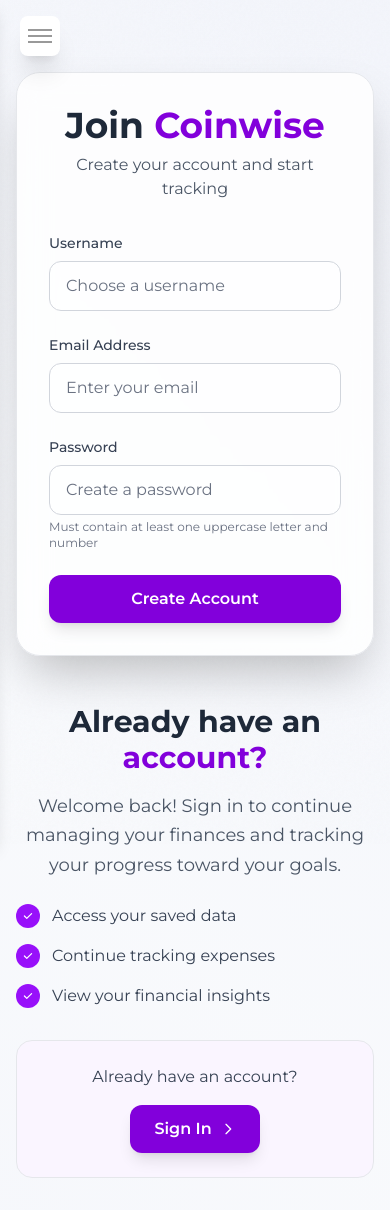
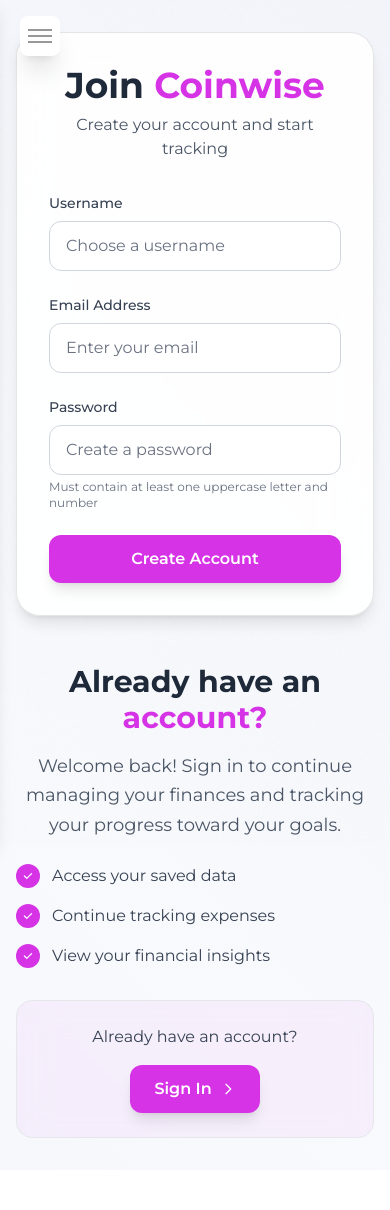
Before and after one commit to markomoev/Coinwise, a React (Vite) app: page /signup in a window 390 px wide. After the commit the page ends 1170 px from the top, so only its background shows below. Built offline with nearby package versions, Linux system fonts and the light colour scheme.

Commit message:
Update to BETA 1.6.1: Design polish and centering fixes

```diff
--- a/src/components/global/SideBar.tsx
+++ b/src/components/global/SideBar.tsx
@@ -184,7 +184,7 @@
                         <Link
                             to="/settings"
                             title={collapsed ? t('sidebar-settings') : ""}
-                            className={`${!isActive ? 'pointer-events-none' : ''} ${location.pathname === '/settings' ? 'text-[#D633E6]' : 'text-gray-600'} group flex items-center gap-4 p-2 md:p-3 rounded-lg transition-all duration-200
+                            className={`${location.pathname === '/settings' ? 'text-[#D633E6]' : 'text-gray-600'} group flex items-center gap-4 p-2 md:p-3 rounded-lg transition-all duration-200
                                      hover:text-[#D633E6]
                                      ${collapsed ? "justify-center" : ""}`}
                         >
--- a/src/features/auth/Signup.tsx
+++ b/src/features/auth/Signup.tsx
@@ -82,20 +82,20 @@
                             closeAlert={() => setAlertMessage(false)}
                             alertMessageText={alertMessageText} />}
                 </div>
-                <div className='flex-1 flex justify-center items-start lg:items-center overflow-y-auto md:mt-0 mt-10 md:ml-50'>
+                <div className='flex-1 flex justify-center items-center min-w-0'>
                     <div className='w-full max-w-6xl mx-auto px-4 sm:px-6 lg:px-8 py-8 lg:py-0'>
-                        <div className='grid grid-cols-1 lg:grid-cols-2 gap-12 items-start lg:items-center lg:min-h-screen'>
+                        <div className='grid grid-cols-1 lg:grid-cols-2 gap-12 items-center min-h-screen'>
                             {/* Signup Form Section */}
                             <div className='flex justify-center'>
                                 <form
                                     onSubmit={handleSignUp}
                                     className='w-full max-w-md'>
-                                    <div className='bg-white/80 backdrop-blur-lg shadow-2xl border border-gray-200 rounded-3xl p-8 sm:p-10'>
+                                    <div className='bg-white/90 backdrop-blur-xl shadow-lg border border-black/10 rounded-3xl p-8 sm:p-10'>
 
                                         {/* Heading for Signup */}
                                         <div className="text-center mb-8">
                                             <h1 className="text-4xl font-bold text-gray-800 mb-2">
-                                                Join <span className='text-purple-700'>Coinwise</span>
+                                                Join <span className='text-[#D633E6]'>Coinwise</span>
                                             </h1>
                                             <p className="text-gray-600">Create your account and start tracking</p>
                                         </div>
@@ -112,7 +112,7 @@
                                                     placeholder='Choose a username'
                                                     value={username}
                                                     onChange={(e) => setUsername(e.target.value)}
-                                                    className="w-full bg-white/50 border border-gray-300 text-gray-800 px-4 py-3 rounded-xl focus:outline-none focus:ring-2 focus:ring-purple-600 focus:border-transparent transition-all duration-200 placeholder-gray-500"
+                                                    className="w-full bg-white/50 border border-gray-300 text-gray-800 px-4 py-3 rounded-xl focus:outline-none focus:ring-2 focus:ring-[#D633E6]/20 focus:border-[#D633E6] transition-all duration-200 placeholder-gray-500"
                                                 />
                                             </div>
 
@@ -127,7 +127,7 @@
                                                     placeholder='Enter your email'
                                                     value={email}
                                                     onChange={(e) => setEmail(e.target.value)}
-                                                    className="w-full bg-white/50 border border-gray-300 text-gray-800 px-4 py-3 rounded-xl focus:outline-none focus:ring-2 focus:ring-purple-600 focus:border-transparent transition-all duration-200 placeholder-gray-500"
+                                                    className="w-full bg-white/50 border border-gray-300 text-gray-800 px-4 py-3 rounded-xl focus:outline-none focus:ring-2 focus:ring-[#D633E6]/20 focus:border-[#D633E6] transition-all duration-200 placeholder-gray-500"
                                                 />
                                             </div>
 
@@ -142,13 +142,13 @@
                                                     placeholder='Create a password'
                                                     value={password}
                                                     onChange={(e) => setPassword(e.target.value)}
-                                                    className="w-full bg-white/50 border border-gray-300 text-gray-800 px-4 py-3 rounded-xl focus:outline-none focus:ring-2 focus:ring-purple-600 focus:border-transparent transition-all duration-200 placeholder-gray-500"
+                                                    className="w-full bg-white/50 border border-gray-300 text-gray-800 px-4 py-3 rounded-xl focus:outline-none focus:ring-2 focus:ring-[#D633E6]/20 focus:border-[#D633E6] transition-all duration-200 placeholder-gray-500"
                                                 />
                                                 <p className="text-xs text-gray-500 mt-1">Must contain at least one uppercase letter and number</p>
                                             </div>
 
                                             {/* Signup Button */}
-                                            <button className='w-full bg-purple-700 hover:bg-purple-800 text-white font-semibold py-3 px-6 rounded-xl transition-all duration-300 transform hover:scale-[1.02] shadow-lg'>
+                                            <button className='w-full bg-[#D633E6] hover:bg-[#b02bc0] text-white font-semibold py-3 px-6 rounded-xl transition-all duration-300 transform hover:scale-[1.02] shadow-lg hover:shadow-[#D633E6]/30'>
                                                 Create Account
                                             </button>
                                         </div>
@@ -160,14 +160,14 @@
                             <div className="text-center lg:text-left">
                                 <div className="mb-8">
                                     <h2 className="text-3xl sm:text-4xl font-bold text-gray-800 mb-4">
-                                        Already have an <span className='text-purple-700'>account?</span>
+                                        Already have an <span className='text-[#D633E6]'>account?</span>
                                     </h2>
                                     <p className="text-lg text-gray-600 leading-relaxed mb-6">
                                         Welcome back! Sign in to continue managing your finances and tracking your progress toward your goals.
                                     </p>
                                     <div className="space-y-4 text-left">
                                         <div className="flex items-center space-x-3">
-                                            <div className="w-6 h-6 bg-purple-600 rounded-full flex items-center justify-center flex-shrink-0">
+                                            <div className="w-6 h-6 bg-[#D633E6] rounded-full flex items-center justify-center flex-shrink-0">
                                                 <svg className="w-3 h-3 text-white" fill="currentColor" viewBox="0 0 20 20">
                                                     <path fillRule="evenodd" d="M16.707 5.293a1 1 0 010 1.414l-8 8a1 1 0 01-1.414 0l-4-4a1 1 0 011.414-1.414L8 12.586l7.293-7.293a1 1 0 011.414 0z" clipRule="evenodd" />
                                                 </svg>
@@ -175,7 +175,7 @@
                                             <span className="text-gray-700">Access your saved data</span>
                                         </div>
                                         <div className="flex items-center space-x-3">
-                                            <div className="w-6 h-6 bg-purple-600 rounded-full flex items-center justify-center flex-shrink-0">
+                                            <div className="w-6 h-6 bg-[#D633E6] rounded-full flex items-center justify-center flex-shrink-0">
                                                 <svg className="w-3 h-3 text-white" fill="currentColor" viewBox="0 0 20 20">
                                                     <path fillRule="evenodd" d="M16.707 5.293a1 1 0 010 1.414l-8 8a1 1 0 01-1.414 0l-4-4a1 1 0 011.414-1.414L8 12.586l7.293-7.293a1 1 0 011.414 0z" clipRule="evenodd" />
                                                 </svg>
@@ -183,7 +183,7 @@
                                             <span className="text-gray-700">Continue tracking expenses</span>
                                         </div>
                                         <div className="flex items-center space-x-3">
-                                            <div className="w-6 h-6 bg-purple-600 rounded-full flex items-center justify-center flex-shrink-0">
+                                            <div className="w-6 h-6 bg-[#D633E6] rounded-full flex items-center justify-center flex-shrink-0">
                                                 <svg className="w-3 h-3 text-white" fill="currentColor" viewBox="0 0 20 20">
                                                     <path fillRule="evenodd" d="M16.707 5.293a1 1 0 010 1.414l-8 8a1 1 0 01-1.414 0l-4-4a1 1 0 011.414-1.414L8 12.586l7.293-7.293a1 1 0 011.414 0z" clipRule="evenodd" />
                                                 </svg>
@@ -193,9 +193,9 @@
                                     </div>
                                 </div>
 
-                                <div className="bg-purple-50 backdrop-blur-lg rounded-2xl border border-gray-200 p-6">
+                                <div className="bg-[#D633E6]/5 backdrop-blur-lg rounded-2xl border border-gray-200 p-6">
                                     <p className="text-gray-700 mb-4">Already have an account?</p>
-                                    <Link to={'/login'} className="inline-flex items-center px-6 py-3 bg-purple-700 hover:bg-purple-800 text-white font-semibold rounded-xl transition-all duration-300 transform hover:scale-105 shadow-lg">
+                                    <Link to={'/login'} className="inline-flex items-center px-6 py-3 bg-[#D633E6] hover:bg-[#b02bc0] text-white font-semibold rounded-xl transition-all duration-300 transform hover:scale-105 shadow-lg hover:shadow-[#D633E6]/30">
                                         Sign In
                                         <svg className="w-4 h-4 ml-2" fill="none" stroke="currentColor" viewBox="0 0 24 24">
                                             <path strokeLinecap="round" strokeLinejoin="round" strokeWidth="2" d="M9 5l7 7-7 7"></path>
--- a/src/features/transactions/Transactions.tsx
+++ b/src/features/transactions/Transactions.tsx
@@ -125,7 +125,7 @@
 
 
                         {/* Auth overlay bubble */}
-                        <div className="fixed inset-0 z-50 flex items-center justify-center p-4">
+                        <div className="absolute inset-0 z-50 flex items-center justify-center p-4">
                             <div className="bg-white/95 border border-black/10 backdrop-blur-2xl shadow-2xl p-8 md:p-12 rounded-3xl text-center max-w-md w-full animate-fade-in-up">
                                 <div className="mb-6">
                                     <div className="w-16 h-16 bg-[#D633E6]/10 rounded-full flex items-center justify-center mx-auto mb-4">
@@ -141,10 +141,10 @@
                                     </p>
                                 </div>
                                 <div className="flex flex-col gap-3">
-                                    <Link to="/login" className="cursor-pointer bg-[#D633E6] hover:bg-[#b02bc0] text-white font-semibold py-3.5 px-6 rounded-2xl hover:shadow-lg hover:scale-[1.02] transition-all duration-300">
+                                    <Link to="/login" className="cursor-pointer bg-[#D633E6] hover:bg-[#b02bc0] text-white font-semibold py-3.5 px-6 rounded-2xl hover:shadow-lg hover:scale-[1.02] hover:shadow-[#D633E6]/30 transition-all duration-300">
                                         {t('auth-login-button')}
                                     </Link>
-                                    <p className="text-sm text-gray-500">{t('sidebar-signup')}</p>
+                                    <p className="text-sm text-gray-500">{t('description-not-signedin')}</p>
                                 </div>
                             </div>
                         </div>
--- a/src/public/locales/bg/sidebar/translation.json
+++ b/src/public/locales/bg/sidebar/translation.json
@@ -7,5 +7,5 @@
     "sidebar-login": "Вход",
     "sidebar-signup": "Регистрация",
     "sidebar-logout": "Изход",
-    "sidebar-add-profile": "Добави Профил"
+    "sidebar-add-profile": "Профил"
 }
--- a/src/public/locales/bg/transactions/translation.json
+++ b/src/public/locales/bg/transactions/translation.json
@@ -33,5 +33,7 @@
     "trans-type-expense": "Разход",
     "trans-type-savings": "Спестяване",
     "trans-date-label": "Дата на транзакцията",
-    "trans-date-none": "Няма дата"
+    "trans-date-none": "Няма дата",
+
+    "description-not-signedin": "Използвайте страничната лента за навигация"
 }
--- a/src/public/locales/en/transactions/translation.json
+++ b/src/public/locales/en/transactions/translation.json
@@ -33,5 +33,7 @@
     "trans-type-expense": "Expense",
     "trans-type-savings": "Savings",
     "trans-date-label": "Transaction Date",
-    "trans-date-none": "No date"
+    "trans-date-none": "No date",
+
+    "description-not-signedin": "Use the sidebar to navigate"
 }
```
Also changed, not shown: src/features/auth/Login.tsx (+13 -13 lines), src/features/dashboard/Dashboard.tsx (+8 -10 lines), 1 other file (tests, documents, lock files or other folders).
